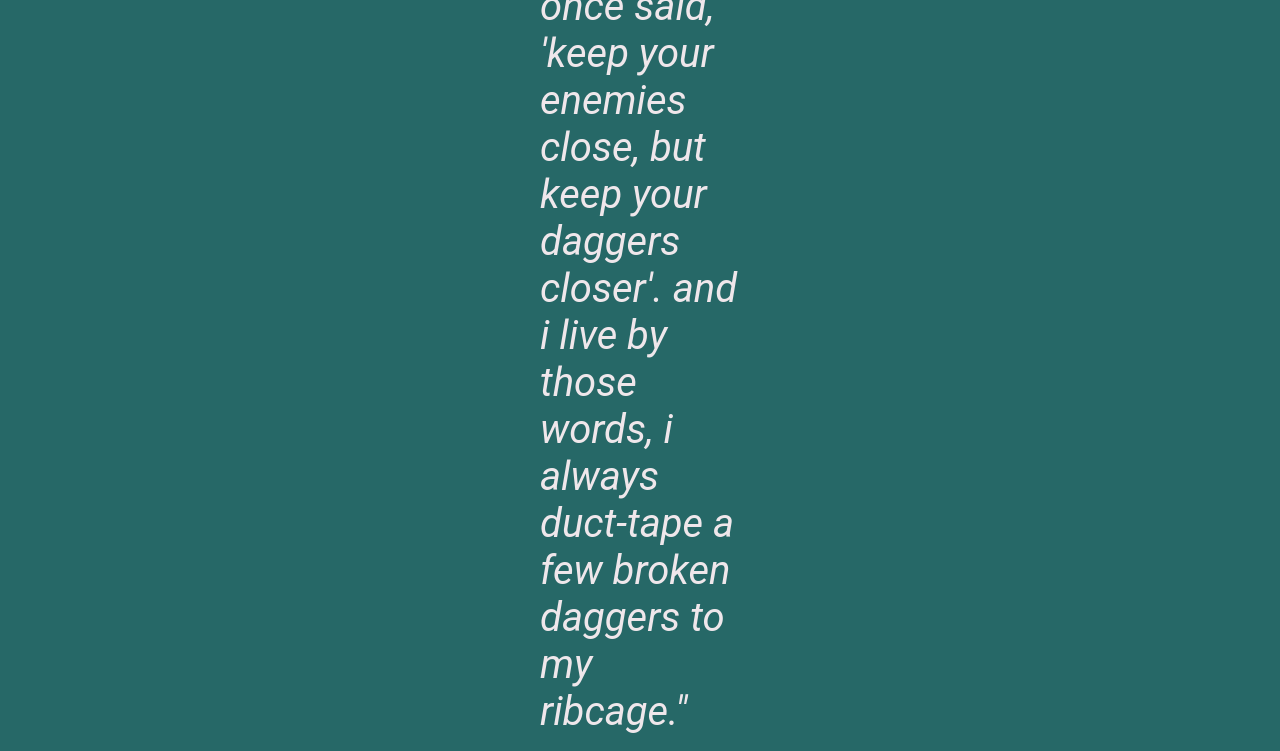
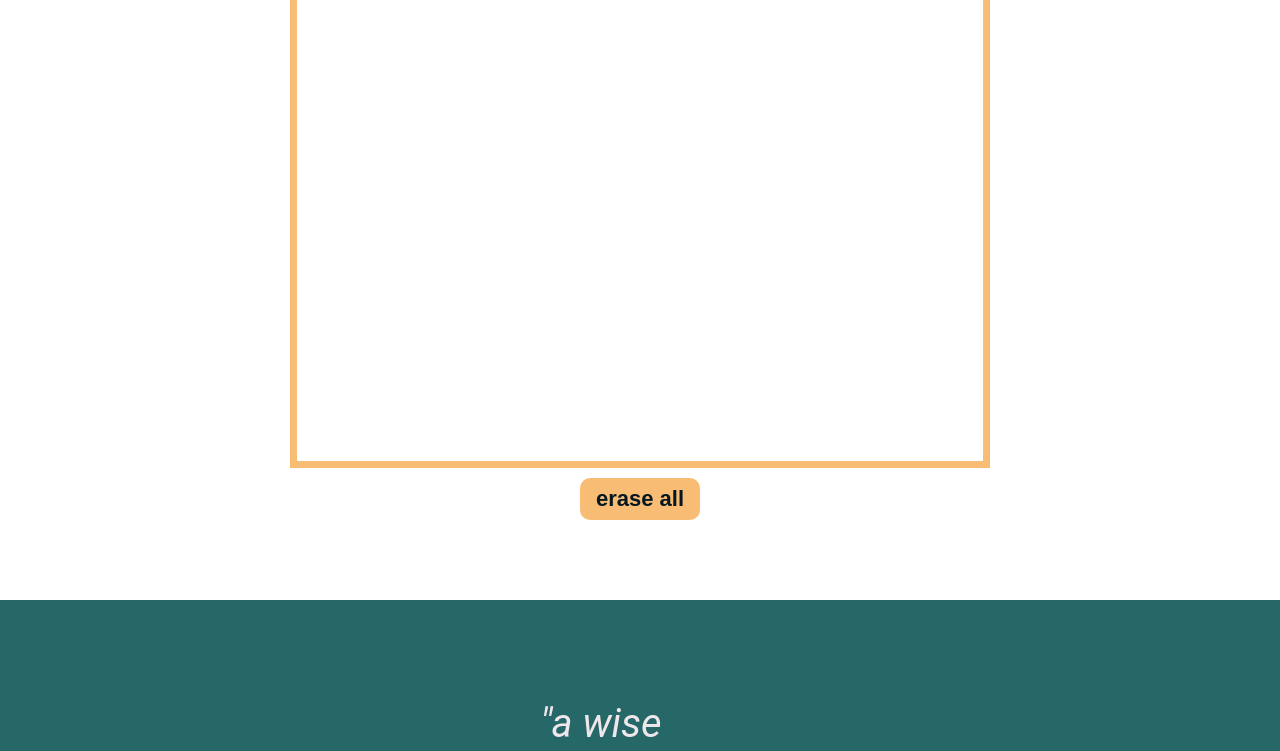
Before and after one commit to Walyullah/sneaky-slamberts-page, a plain HTML site: page index.html in a window 1280 px wide. Shown: the part 1410-2161 px from the top of the page. Drawn offline with Linux system fonts and the light colour scheme.

Commit message:
Make etch a sketch grid

```diff
--- a/index.html
+++ b/index.html
@@ -71,10 +71,15 @@
                     <div class="subtext">this is a stargazer frog. frogs do magic, but this one seems content with owning a fire parrot</div>
                 </div>
 
-
             </div>
 
-
+            <div id = 'sketch'>
+                <!-- <button id = 'sizebtn'>grid size</button> -->
+                <div id = 'etch-a-sketch'>sketch a slambert!</div>
+                <div class = 'container' id = 'gContainer'></div>
+                <div id="container"></div>
+                <button id = 'erase'>erase all</button>
+            </div>
 
         </div>
 
@@ -110,6 +115,45 @@
             <div>Made by a slambert, in admiration of SS.</div>
         </div>
 
+        <script>
+
+        const container = document.getElementById("container");
+        const erase = document.getElementById('erase');
+        let size = 0;
+
+        container.setAttribute('style', 'max-width: 700px; min-height: 700px;');
+
+
+
+        function makeRows(rows, cols) {
+            //container.innerHTML = '';
+            //container.style.setProperty('--grid-rows', rows);
+            container.style.setProperty('--gridColumns', cols);
+
+            for (c = 0; c < (rows * cols); c++) {
+
+                let cell = document.createElement("div");
+                cell.style.opacity = 0;
+                cell.addEventListener('mouseover', function () {
+                cell.style.opacity = Number(cell.style.opacity) + 0.25;
+                });
+                container.appendChild(cell).className = "grid-item";
+                erase.addEventListener('click', () => cell.style.opacity = 0);
+
+            };
+
+        };
+
+        makeRows(80, 80);
+
+        // let sizebtn = document.getElementById('sizebtn');
+        // sizebtn.addEventListener('click', function () {
+        // let input = prompt('Input  a number between 1 and 100 for grid size');
+        // if (input < 101) makeRows(input, input);
+        // })
+
+        </script>
+
     </body>
 
 </html>
--- a/style.css
+++ b/style.css
@@ -118,6 +118,7 @@ a {
 .box-section {
     display: flex;
     flex-direction: column;
+    align-items: center;
     background-color: white;
     padding: 50px 0 80px 0;
     gap: 50px;
@@ -125,7 +126,7 @@ a {
 
 }
 
-.box-section-header {
+.box-section-header, #etch-a-sketch {
     font-size: 36px;
     font-weight: bold;
     display: flex;
@@ -184,8 +185,40 @@ a {
     width: 180px;
     height: 180px;
     border-radius: 10px;
+}
 
+#sketch {
+    display: flex;
+    flex-direction: column;
+    min-width: 700px;
+}
 
+#sizebtn, #erase {
+    align-self: center;
+    background-color: #f8bc74;
+    padding: 8px 16px;
+    margin-top: 10px;
+    font-size: 22px;
+    font-weight: bold;
+    color:#051821;
+    border-radius: 10px;
+    border: none;
+
+}
+
+:root {
+    --gridColumns: 1;
+}
+
+#container {
+    display: grid;
+    grid-gap: 1px;
+    grid-template-columns: repeat(var(--gridColumns), 1fr);
+    border: 7px solid #f8bc74;
+}
+
+.grid-item {
+    background-color: #051821;
 }
 
 .subtext {
```
